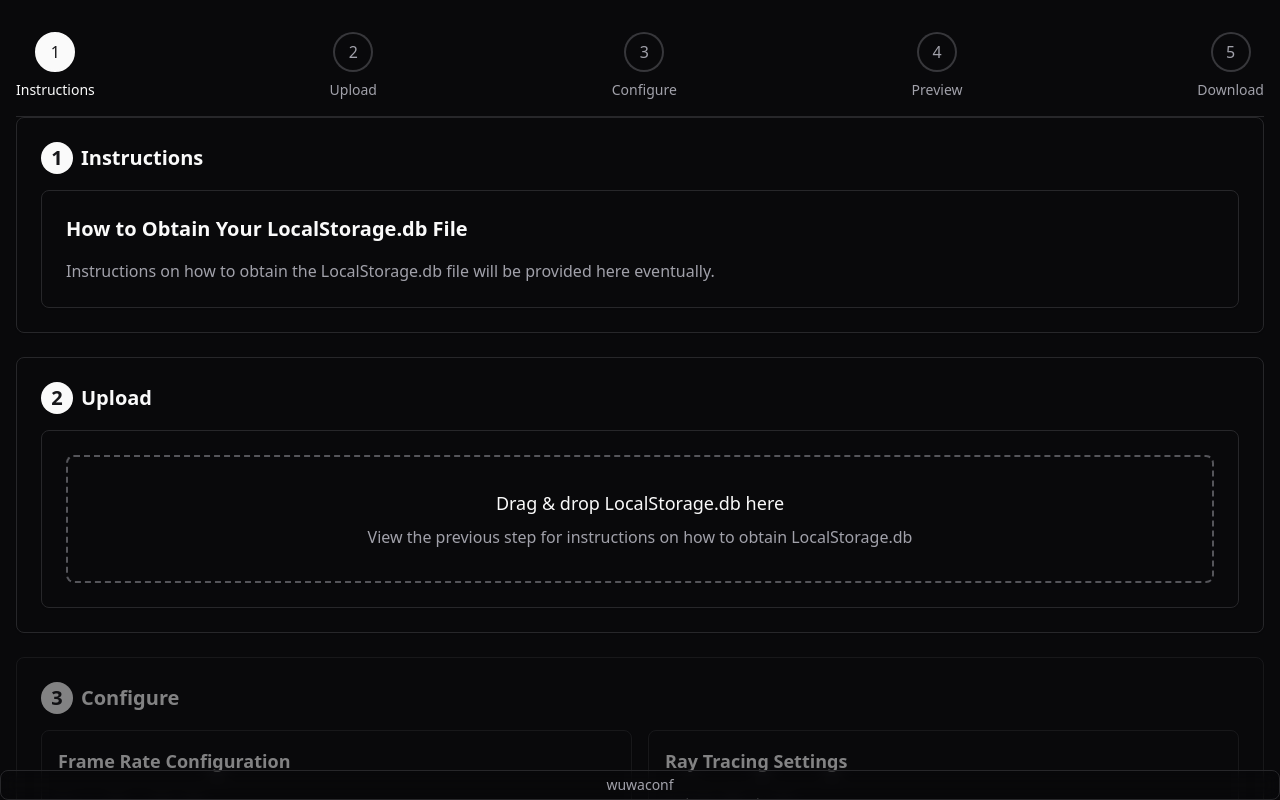
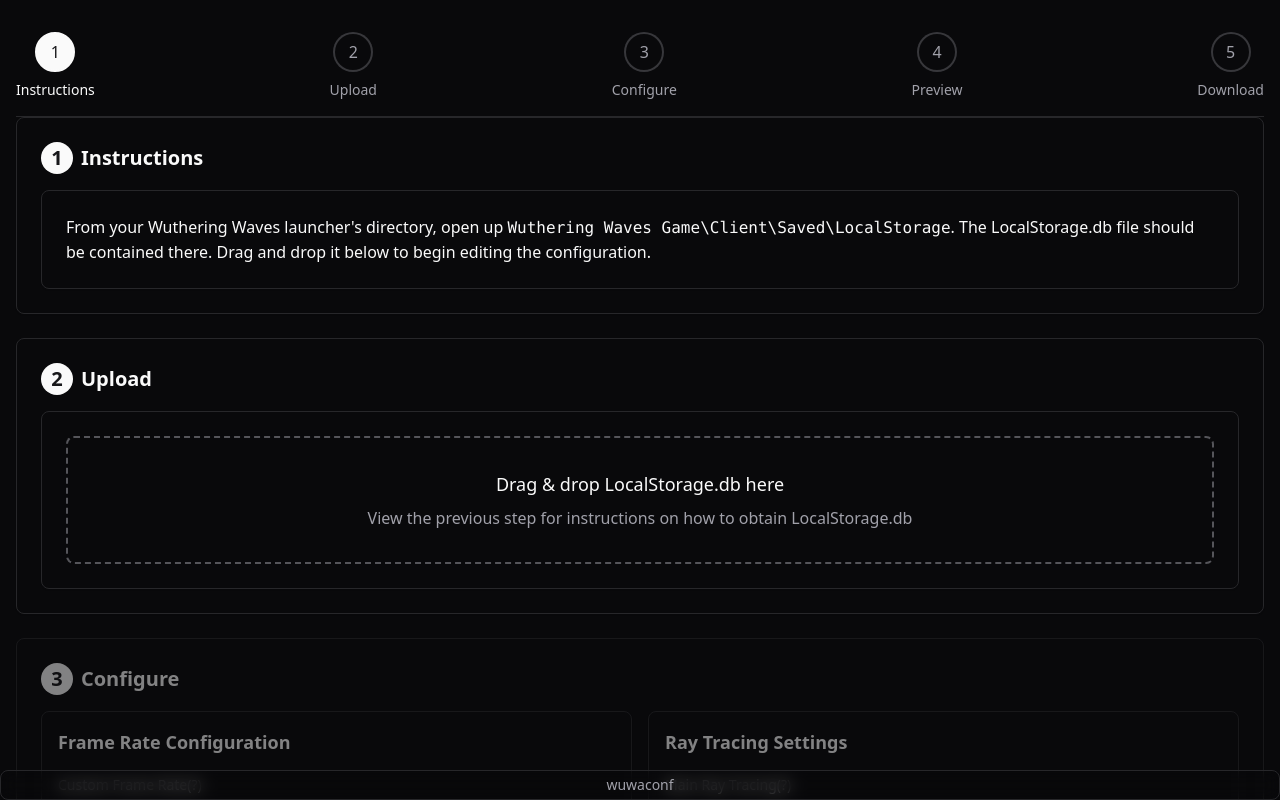
Before and after one commit to kyoukaya/wuwaconf, a React (Vite) app: page / in a window 1280 px wide. Shown: the top 800 px of the page. Built offline with nearby package versions, Linux system fonts and the light colour scheme.

Commit message:
fix favicon

```diff
--- a/index.html
+++ b/index.html
@@ -3,7 +3,7 @@
 
 <head>
   <meta charset="UTF-8" />
-  <!-- <link rel="icon" type="image/svg+xml" href="/vite.svg" /> -->
+  <link rel="icon" type="image/svg+xml" href="/favicon.ico" />
   <meta name="viewport" content="width=device-width, initial-scale=1.0" />
   <title>wuwaconf - Wuthering Waves DB Editor</title>
 </head>
--- a/src/components/step-content.tsx
+++ b/src/components/step-content.tsx
@@ -32,9 +32,10 @@ export function StepContent({
     case 0: // Instructions
       return (
         <Card className="p-6">
-              <h2 className="text-xl font-semibold mb-4">How to Obtain Your LocalStorage.db File</h2>
-          <p className="text-muted-foreground">
-            Instructions on how to obtain the LocalStorage.db file will be provided here eventually.
+              {/* <h2 className="text-xl font-semibold mb-4">How to Obtain Your LocalStorage.db File</h2> */}
+          <p>
+            From your Wuthering Waves launcher's directory, open up <code>Wuthering Waves Game\Client\Saved\LocalStorage</code>. The
+            LocalStorage.db file should be contained there. Drag and drop it below to begin editing the configuration.
           </p>
         </Card>
       );
--- a/src/lib/utils.ts
+++ b/src/lib/utils.ts
@@ -44,7 +44,7 @@ export function validateStorageTable(db: any): string | null {
     if (!hasValue) return 'Invalid table schema: Missing "value" column';
     return null;
   } catch (error) {
-    return 'Error validating database';
+    return 'Error validating database. Is it actually a Wuwa DB?';
   }
 }
 
```
Also changed, not shown: 1 other file (tests, documents, lock files or other folders).
